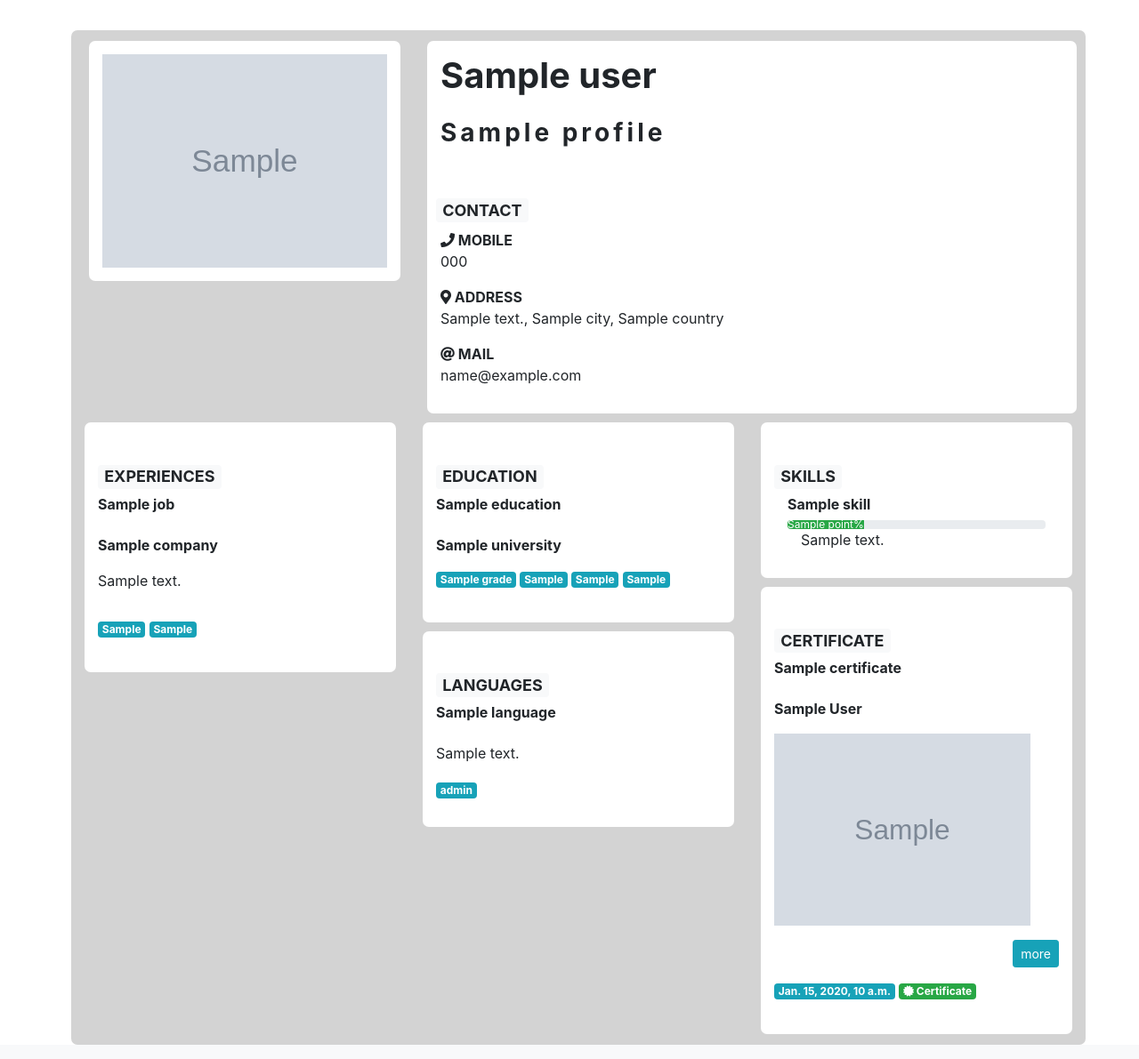
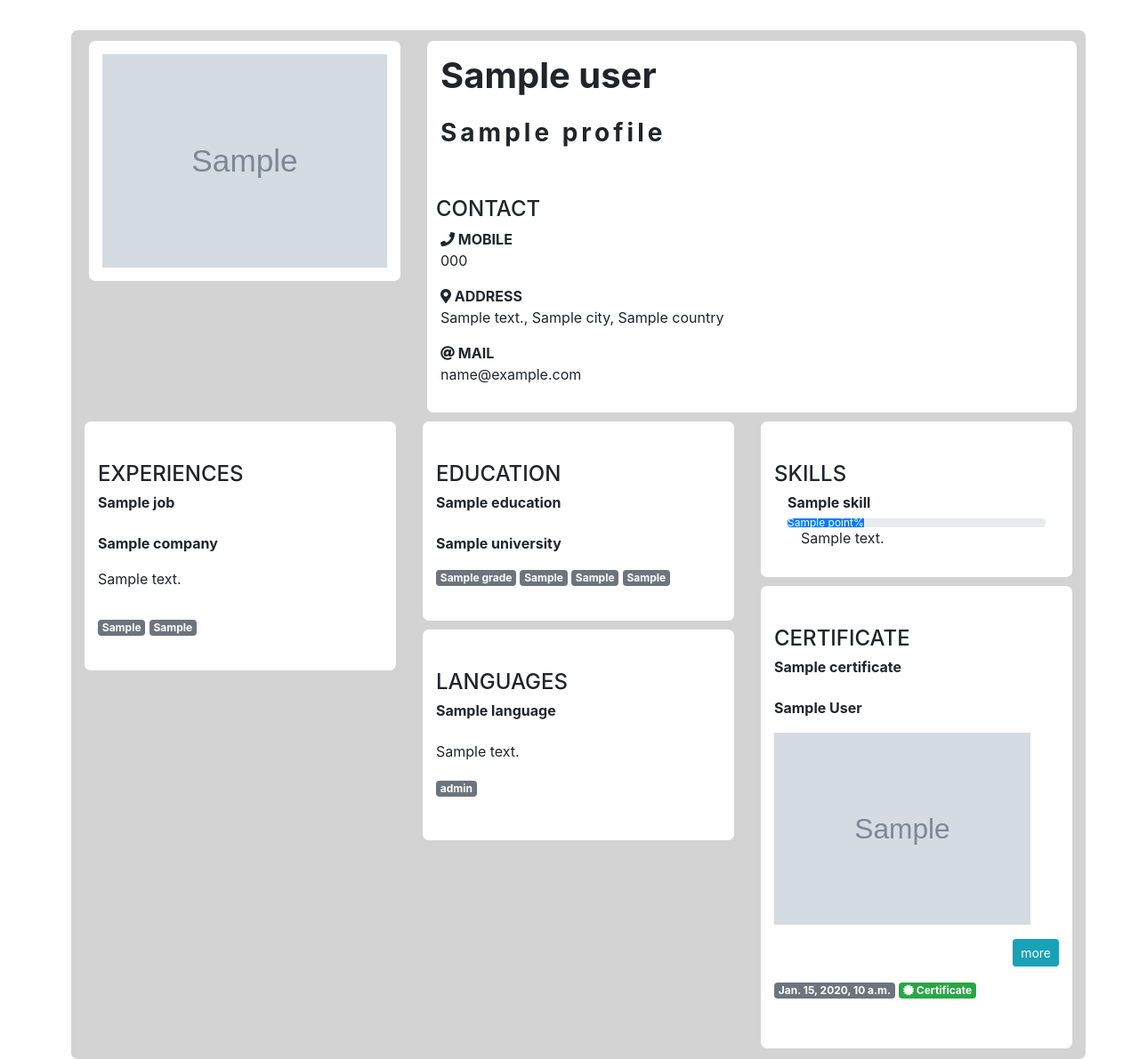
Before and after one commit to msaeiid/Qsnr_Per_V00, a Django app: template templates/Portfolio/Portfolio/detail.html in a window 1280 px wide. Shown: the part 56-1247 px from the top of the page at 89% size. Run offline with Django 3.2, Linux system fonts and the light colour scheme; the template is opened without the code that fills it: most values are stand-ins (such as "Sample title", 1, 10 or a date in 2020); grey boxes marked "Sample" are stand-in pictures; some libraries are stand-ins or nearby versions.

Commit message:
portfolio

```diff
--- a/templates/Portfolio/Portfolio/detail.html
+++ b/templates/Portfolio/Portfolio/detail.html
@@ -40,7 +40,10 @@
                 </div>
                 <div class="form-row">
                     <h4>
-                        <span class="badge badge-light">CONTACT</span>
+                        CONTACT
+                        {% if show_control_box %}
+                            <a href="#" class="btn btn-sm btn-success"><i class="fas fa-pen"></i></a>
+                        {% endif %}
                     </h4>
                     <div class="form-group col-md-12">
                         <strong>
@@ -71,11 +74,13 @@
     <div class="row">
         <div class="col-4">
             <div class="form-row">
-
                 {% if jobs %}
                     <div class="wrapper">
                         <h4>
-                            <span class="badge badge-light">EXPERIENCES</span>
+                            EXPERIENCES
+                            {% if show_control_box %}
+                                <a href="" class="btn btn-sm btn-success float-right"><i class="fas fa-plus"></i></a>
+                            {% endif %}
                         </h4>
                         {% for job in jobs %}
                             <div class="form-row">
@@ -105,20 +110,26 @@
                                 <div class="form-group col-md-12">
                                     <h6>
                                         {% if job.start_dte %}
-                                            <span class="badge badge-info">
+                                            <span class="badge badge-secondary">
                                                 {{ job.start_dte }}
                                             </span>
                                         {% endif %}
                                         {% if job.end_dte %}
-                                            <span class="badge badge-info">
+                                            <span class="badge badge-secondary">
                                             {{ job.end_dte }}
                                             </span>
                                         {% else %}
-                                            <span class="badge badge-info">
+                                            <span class="badge badge-secondary">
                                             currently work
                                             </span>
                                         {% endif %}
                                     </h6>
+                                    {% if show_control_box %}
+                                        <div class="btn-group" role="group" aria-label="Basic example">
+                                            <a href="" class="btn btn-sm btn-success"><i class="fas fa-pen"></i></a>
+                                            <a href="" class="btn btn-sm btn-danger"><i class="fas fa-trash"></i></a>
+                                        </div>
+                                    {% endif %}
                                 </div>
                             </div>
                         {% endfor %}
@@ -131,7 +142,10 @@
                 {% if educations %}
                     <div class="wrapper">
                         <h4>
-                            <span class="badge badge-light">EDUCATION</span>
+                            EDUCATION
+                            {% if show_control_box %}
+                                <a href="" class="btn btn-sm btn-success float-right"><i class="fas fa-plus"></i></a>
+                            {% endif %}
                         </h4>
                         {% for education in educations %}
                             <div class="form-row">
@@ -154,31 +168,36 @@
                                 <div class="form-group col-md-12">
                                     <h6>
                                         {% if education.grade %}
-                                            <span class="badge badge-info">
+                                            <span class="badge badge-secondary">
                                         {{ education.grade }}
                                         </span>
                                         {% endif %}
                                         {% if education.degree %}
-                                            <span class="badge badge-info">
+                                            <span class="badge badge-secondary">
                                             {{ education.get_degree_display }}
                                         </span>
                                         {% endif %}
                                         {% if education.from_dte %}
-                                            <span class="badge badge-info">
+                                            <span class="badge badge-secondary">
                                             {{ education.from_dte }}
                                             </span>
                                         {% endif %}
                                         {% if education.to_dte %}
-                                            <span class="badge badge-info">
+                                            <span class="badge badge-secondary">
                                             {{ education.to_dte }}
                                             </span>
                                         {% else %}
-                                            <span class="badge badge-info">
+                                            <span class="badge badge-secondary">
                                             I'm not graduate
                                             </span>
                                         {% endif %}
                                     </h6>
-
+                                    {% if show_control_box %}
+                                        <div class="btn-group" role="group" aria-label="Basic example">
+                                            <a href="" class="btn btn-sm btn-success"><i class="fas fa-pen"></i></a>
+                                            <a href="" class="btn btn-sm btn-danger"><i class="fas fa-trash"></i></a>
+                                        </div>
+                                    {% endif %}
                                 </div>
                             </div>
                         {% endfor %}
@@ -189,7 +208,10 @@
                 {% if languages %}
                     <div class="wrapper">
                         <h4>
-                            <span class="badge badge-light">LANGUAGES</span>
+                            LANGUAGES
+                            {% if show_control_box %}
+                                <a href="" class="btn btn-sm btn-success float-right"><i class="fas fa-plus"></i></a>
+                            {% endif %}
                         </h4>
                         {% for language in languages %}
                             <div class="form-row">
@@ -208,11 +230,19 @@
                                     {% endif %}
                                 </div>
                                 <div class="form-group col-md-12">
-                                    <span class="badge badge-info">
+                                    <span class="badge badge-secondary">
                                         {% if language.level %}
                                             {{ language.level }}
                                         {% endif %}
                                     </span>
+                                </div>
+                                <div class="form-group col-md-12">
+                                    {% if show_control_box %}
+                                        <div class="btn-group" role="group" aria-label="Basic example">
+                                            <a href="" class="btn btn-sm btn-success"><i class="fas fa-pen"></i></a>
+                                            <a href="" class="btn btn-sm btn-danger"><i class="fas fa-trash"></i></a>
+                                        </div>
+                                    {% endif %}
                                 </div>
                             </div>
                         {% endfor %}
@@ -225,7 +255,10 @@
                 {% if skills %}
                     <div class="wrapper">
                         <h4>
-                            <span class="badge badge-light">SKILLS</span>
+                            SKILLS
+                            {% if show_control_box %}
+                                <a href="" class="btn btn-sm btn-success float-right"><i class="fas fa-plus"></i></a>
+                            {% endif %}
                         </h4>
                         {% for skill in skills %}
                             <div class="col-md-12">
@@ -237,7 +270,7 @@
                                     {% endif %}
                                 </h6>
                                 <div class="progress" style="height:10px">
-                                    <div class="progress-bar bg-success"
+                                    <div class="progress-bar bg-primary"
                                          style="width:{{ skill.point }}%">{{ skill.point }}%
                                     </div>
                                 </div>
@@ -249,6 +282,14 @@
                                     {% endif %}
                                 </div>
                             </div>
+                            <div class="col-md-12">
+                                {% if show_control_box %}
+                                    <div class="btn-group" role="group" aria-label="Basic example">
+                                        <a href="" class="btn btn-sm btn-success"><i class="fas fa-pen"></i></a>
+                                        <a href="" class="btn btn-sm btn-danger"><i class="fas fa-trash"></i></a>
+                                    </div>
+                                {% endif %}
+                            </div>
                         {% endfor %}
                     </div>
                 {% endif %}
@@ -257,7 +298,10 @@
                 {% if certificates %}
                     <div class="wrapper">
                         <h4>
-                            <span class="badge badge-light">CERTIFICATE</span>
+                            CERTIFICATE
+                            {% if show_control_box %}
+                                <a href="" class="btn btn-sm btn-success float-right"><i class="fas fa-plus"></i></a>
+                            {% endif %}
                         </h4>
                         {% for certificate in certificates %}
                             <div class="form-row">
@@ -290,7 +334,7 @@
                                 <div class="form-group col-md-12">
                                     <h6>
                                         {% if certificate.date %}
-                                            <span class="badge badge-info">
+                                            <span class="badge badge-secondary">
                                             {{ certificate.date }}
                                             </span>
                                         {% endif %}
@@ -302,6 +346,14 @@
                                         {% endif %}
                                     </h6>
                                 </div>
+                                <div class="form-group col-md-12">
+                                    {% if show_control_box %}
+                                        <div class="btn-group" role="group" aria-label="Basic example">
+                                            <a href="" class="btn btn-sm btn-success"><i class="fas fa-pen"></i></a>
+                                            <a href="" class="btn btn-sm btn-danger"><i class="fas fa-trash"></i></a>
+                                        </div>
+                                    {% endif %}
+                                </div>
                             </div>
                         {% endfor %}
                     </div>
--- /dev/null
+++ b/templates/Portfolio/extension/control_box.html
@@ -0,0 +1,5 @@
+<div class="btn-group" role="group" aria-label="Basic example">
+    <a href="" class="btn btn-sm btn-primary">create</a>
+    <a href="" class="btn btn-sm btn-success">update</a>
+    <a href="" class="btn btn-sm btn-warning">remove</a>
+</div>
```
Also changed, not shown: Portfolio/views.py (+6 -2 lines), db.sqlite3.
